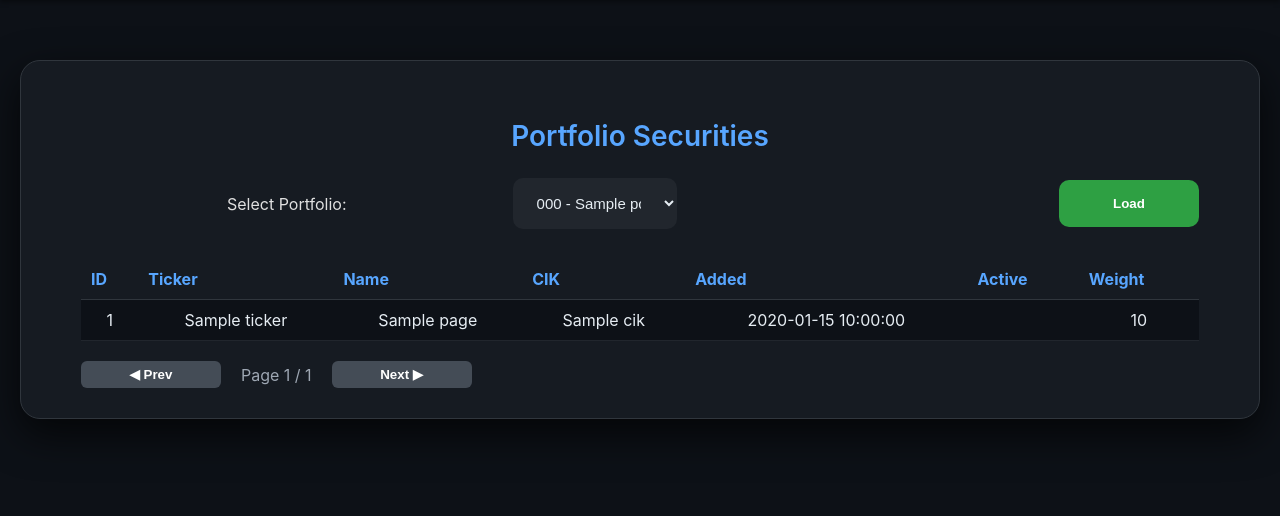
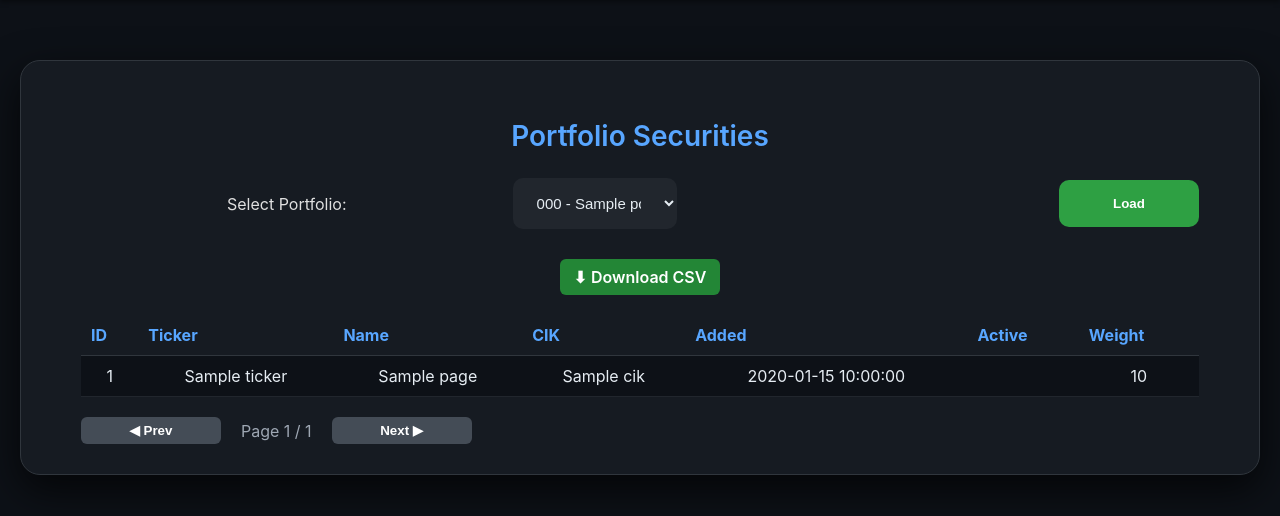
Before and after one commit to FerGusMosca/zChatbotAgentFwk, a FastAPI app: template templates/portfolio_securities.html in a window 1280 px wide. Shown: the part 57-573 px from the top of the page. Run offline with FastAPI, Linux system fonts and the light colour scheme; the template is opened without the code that fills it: most values are stand-ins (such as "Sample title", 1, 10 or a date in 2020).

Commit message:
Portfolio Securities - Download CSV

```diff
--- a/static/css/portfolio_securities.css
+++ b/static/css/portfolio_securities.css
@@ -44,3 +44,17 @@
     background: #444C56;
     cursor: not-allowed;
 }
+
+.csv-btn {
+    display: inline-block;
+    margin-bottom: 20px;
+    padding: 8px 14px;
+    background: #238636;
+    color: white;
+    border-radius: 6px;
+    font-weight: 600;
+    text-decoration: none;
+}
+.csv-btn:hover {
+    background: #2ea043;
+}
--- a/templates/portfolio_securities.html
+++ b/templates/portfolio_securities.html
@@ -4,10 +4,7 @@
     <meta charset="UTF-8">
     <title>Portfolio Securities</title>
 
-    <!-- Main Global Styles -->
     <link rel="stylesheet" href="/static/css/main.css">
-
-    <!-- Page-Specific Styles -->
     <link rel="stylesheet" href="/static/css/portfolio_securities.css">
 </head>
 <body>
@@ -42,6 +39,16 @@
 
       <button type="submit" class="pf-btn">Load</button>
     </form>
+
+
+    <!-- ================== DOWNLOAD CSV ================== -->
+    {% if selected_portfolio %}
+      <a class="csv-btn"
+         href="/portfolio_securities/export_csv?portfolio_id={{ selected_portfolio }}">
+         ⬇ Download CSV
+      </a>
+    {% endif %}
+
 
     <!-- ================== TABLE ================== -->
     {% if page_data %}
@@ -99,7 +106,6 @@
   </div>
 </div>
 
-<!-- ================== PAGE JS ================== -->
 <script src="/static/js/portfolio_securities.js"></script>
 
 </body>
```
Also changed, not shown: controllers/portfolio_securities_controller.py (+34 -0 lines), data_access_layer/manager_portfolio_securities.py (+30 -0 lines).
